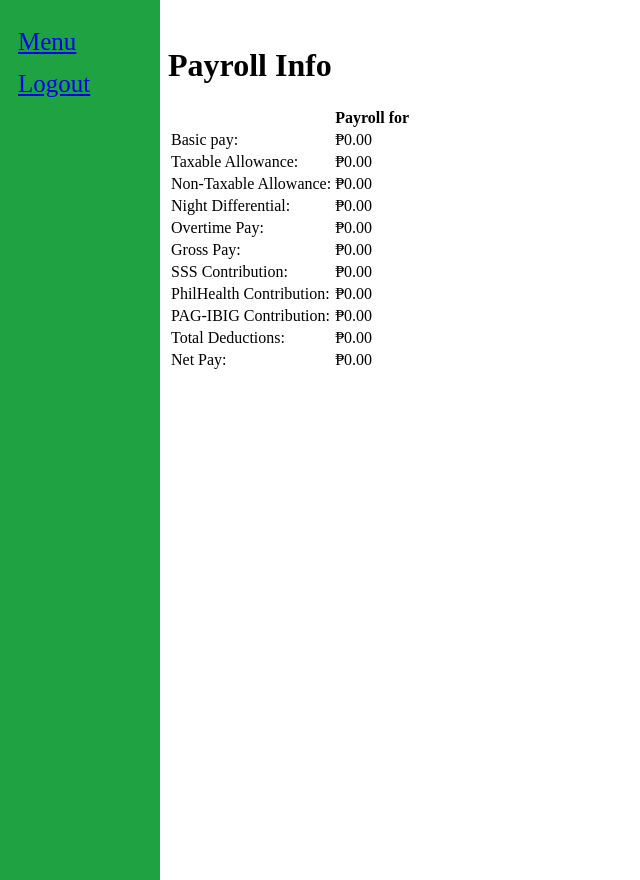
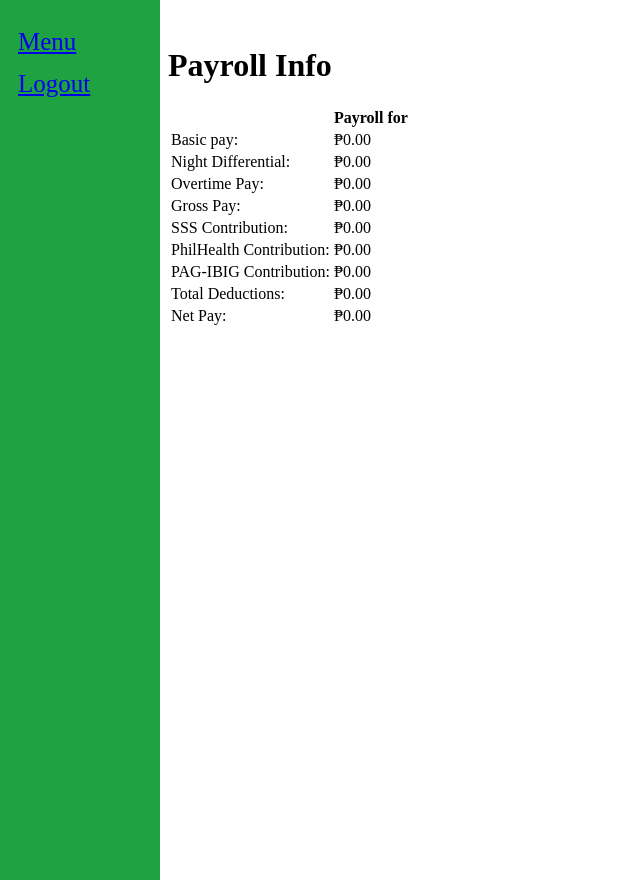
Before and after one commit to zrta2480/Webdev_SA3, a PHP site: page /payroll.php in a window 1280 px wide. Shown: the whole page, without its empty margins (0-640 px from the left). Run offline with PHP 8.4, Linux system fonts and the light colour scheme; a user stored in the database is signed in; data that the repository does not hold is empty.

Commit message:
Update payroll.php

```diff
--- a/payroll.php
+++ b/payroll.php
@@ -35,7 +35,6 @@
                     $selected_user = $_GET['employeeID'];
                     $user_last_name = "[user's last name]";
                     $basic_pay = "0.00";
-                    $tax_allowance = "0.00";
                     $non_tax = "0.00";
                     $n_diff ="0.00";
                     $o_pay = "0.00";
@@ -55,7 +54,6 @@
 
                             $hourly_rate = ($basic_pay * 12 / 52) / 55; //monthly to hourly = (base pay * 12 / 52 weeks) / 55 hours per week (which is an 8 hour work week)
 
-                            $tax_allowance = $row['fldTaxAllow'];
                             $non_tax = $row['fldNonTaxAllow'];
                             $n_diff = ($row['fldNightDiff'] * $hourly_rate) * 125 / 100; //125% rate for night differential
                             $o_pay = ($row['fldOvertime'] * $hourly_rate) * 130 / 100;   //130% rate for ot pay
@@ -108,14 +106,6 @@
                         <td><?php echo '₱' . number_format($basic_pay, 2); ?></td>
                     </tr>
                     <tr>
-                        <td>Taxable Allowance: </td>
-                        <td><?php echo '₱' . number_format($tax_allowance, 2); ?></td>
-                    </tr>
-                    <tr>
-                        <td>Non-Taxable Allowance: </td>
-                        <td><?php echo '₱' . number_format($non_tax, 2); ?></td>
-                    </tr>
-                    <tr>
                         <td>Night Differential: </td>
                         <td><?php echo '₱' . number_format($n_diff, 2); ?></td>
                     </tr>
@@ -125,7 +115,7 @@
                     </tr>
                     <tr>
                         <td>Gross Pay: </td>
-                        <td><?php echo '₱' . number_format($gross_pay, 2); //tax and non tax allowance not accounted for, going to be removed soon?></td>
+                        <td><?php echo '₱' . number_format($gross_pay, 2);?></td>
                     </tr>
                     <tr>
                         <td>SSS Contribution: </td>
```
